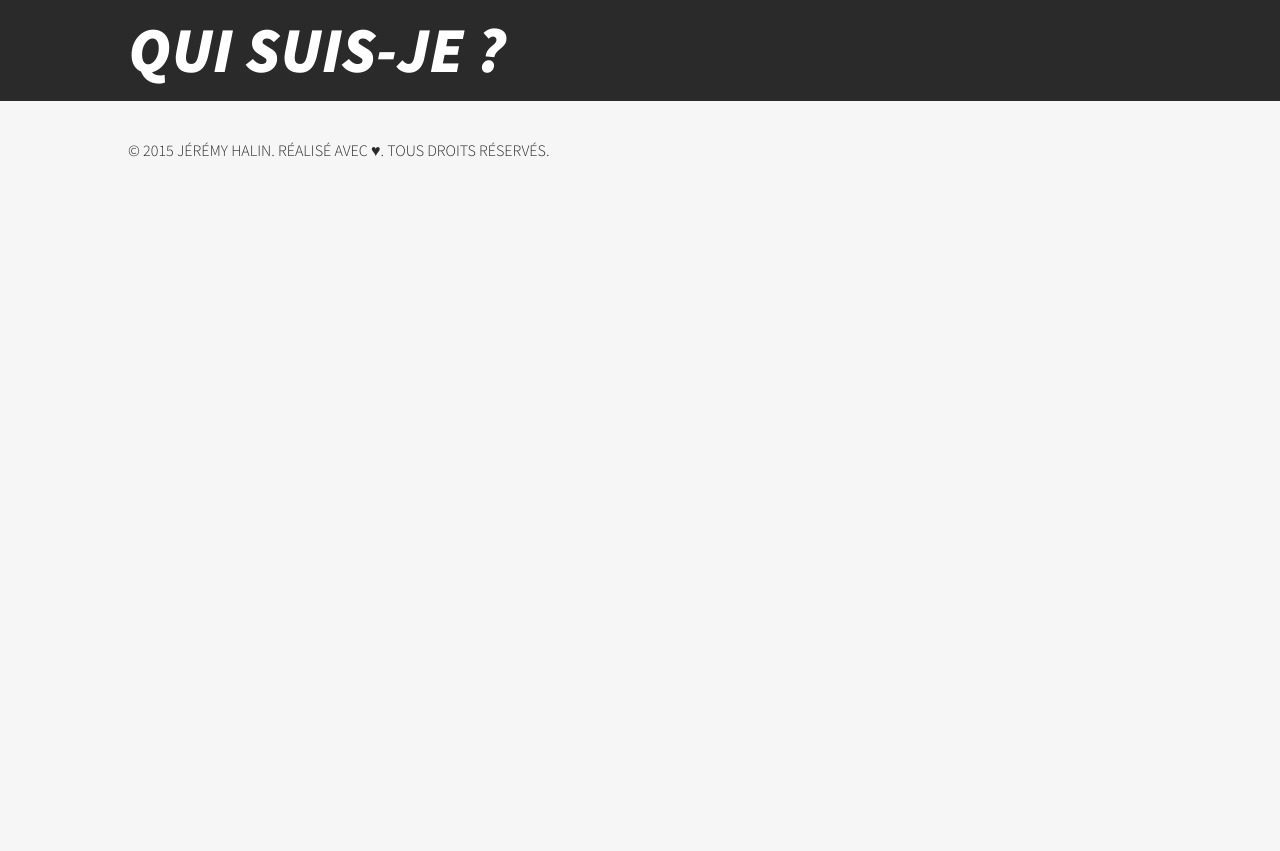
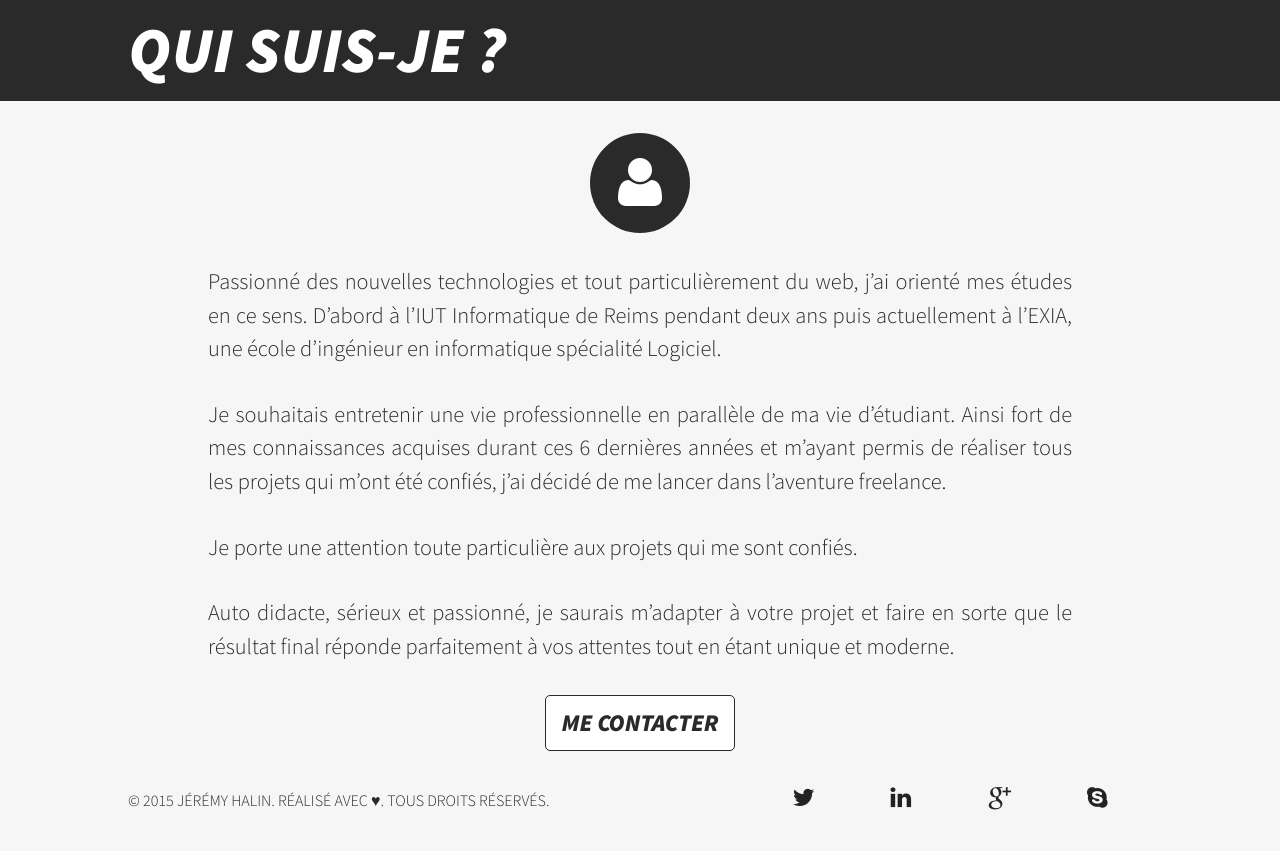
Before and after one commit to HJerem/Portfolio, a PHP site: page /apropos.php in a window 1280 px wide. Shown: the part 100-951 px from the top of the page. Before the commit the page ends 257 px from the top, so only its background shows below. Run offline with PHP 8.4, Linux system fonts and the light colour scheme; some libraries are stand-ins or nearby versions.

Commit message:
Content added #2

```diff
--- a/apropos.php
+++ b/apropos.php
@@ -9,6 +9,7 @@
   <title>Jérémy Halin | Qui suis-je ?</title>
   <meta name="viewport" content="width=device-width, initial-scale=1">
   <link href='http://fonts.googleapis.com/css?family=Source+Sans+Pro:300,600,900italic' rel='stylesheet' type='text/css'>
+	<link rel="stylesheet" href="//maxcdn.bootstrapcdn.com/font-awesome/4.3.0/css/font-awesome.min.css">
   <link rel="stylesheet" href="css/main.css">
 
   <!--<script src="js/vendor/modernizr-2.6.2.min.js"></script>-->
@@ -25,7 +26,15 @@
   </div>
 </div>
 <section class="container-1024">
+	<p>
+		<center><span class="round"><i class="fa fa-user"></i></span></center>
+	</p>
+	<p>Passionné des nouvelles technologies et tout particulièrement du web, j’ai orienté mes études en ce sens. D’abord à l’IUT Informatique de Reims pendant deux ans puis actuellement à l’EXIA, une école d’ingénieur en informatique spécialité Logiciel.</p>
+	<p>Je souhaitais entretenir une vie professionnelle en parallèle de ma vie d’étudiant. Ainsi fort de mes connaissances acquises durant ces 6 dernières années et m’ayant permis de réaliser tous les projets qui m’ont été confiés, j’ai décidé de me lancer dans l’aventure freelance.</p>
+	<p>Je porte une attention toute particulière aux projets qui me sont confiés.</p>
+	<p>Auto didacte, sérieux et passionné, je saurais m’adapter à votre projet et faire en sorte que le résultat final réponde parfaitement à vos attentes tout en étant unique et moderne.</p>
 
+	<center><a href="/contact" class="seethecaseblack">Me contacter</a></center>
 </section>
 
 <?php include('footer.php'); ?>
--- a/css/main.css
+++ b/css/main.css
@@ -140,6 +140,13 @@
      clear: both;
    }
 
+	.container-1024 p{
+	  font-size: 1.4em;
+	  text-align: justify;
+	  line-height: 1.5em;
+	  padding: 0rem 5rem 2rem 5rem;
+	}
+
    section .container-1024{
      min-height:800px;
    }
@@ -252,11 +259,11 @@
      border:4px solid #5b6775;
      border-right-width:0;
      border-bottom-width:0;
-     transform:rotate(-45deg);
      -webkit-transform:rotate(-45deg);
      -moz-transform:rotate(-45deg);
      -o-transform:rotate(-45deg);
      -ms-transform:rotate(-45deg);
+	 transform:rotate(-45deg);
    }
 
    .actions {
@@ -417,6 +424,32 @@
      text-align: center;
      font-size: 1.5em;
    }
+.seethecaseblack {
+     color:#2a2a2a;
+     padding:15px;
+     border:1px solid #2a2a2a;
+     border-radius: 5px;
+     display: inline-block;
+	background:white;
+	cursor:pointer;
+	margin:0 auto;
+	font-family:'Source Sans Pro';
+     text-decoration: none;
+     text-transform: uppercase;
+     -webkit-transition: background .2s ease;
+     -moz-transition: background .2s ease;
+     -ms-transition: background .2s ease;
+     -o-transition: background .2s ease;
+     transition: background .2s ease;
+     font-weight: 900;
+     font-style: italic;
+     text-align: center;
+     font-size: 1.5em;
+   }
+.seethecaseblack:hover{
+	color:white;
+	background:#2a2a2a;
+}
    .btn {
      color:white;
      padding:15px;
@@ -535,6 +568,7 @@
    .input{
      width:100%;
      border:none;
+	   font-size:1.4em;
      background:none;
      color:#2a2a2a;
      border-radius: 2px;
@@ -555,6 +589,7 @@
      width:100%;
      border:none;
      background:none;
+	   font-size:1.4em;
      color:#2a2a2a;
      border-radius: 2px;
      border:1px solid #d0d5d8;
@@ -572,6 +607,7 @@
      color:#2a2a2a;
      border:1px solid #d0d5d8;
      min-height:200px;
+	   font-size:1.4em;
      margin-bottom:10px;
      background:none;
      -webkit-box-sizing: border-box; /* Safari/Chrome, other WebKit */
@@ -722,7 +758,7 @@
   -webkit-font-smoothing: antialiased;
   -moz-osx-font-smoothing: grayscale;
 }
-.round .fa, .round-small .fa{
+.round-small .fa, .round .fa{
   font-size: 3.5em;
   color: white;
   position: relative;
@@ -770,7 +806,21 @@
   display: inline-block;
   text-align: center;
   cursor:pointer;
+	border:1px solid #2a2a2a;
+	-webkit-transition:all 0.2s;
+       -moz-transition:all 0.2s;
+       -o-transition:all 0.2s;
+       transition:all 0.2s;
 }
+
+.round-small:hover{
+	background:#f6f6f6;
+	border:1px solid #2a2a2a;
+}
+.round-small:hover .fa{
+	color: #2a2a2a;
+}
+
 .round-small .fa{
   font-size: 2em;
 }
```
Also changed, not shown: contact.php (+5 -4 lines).
